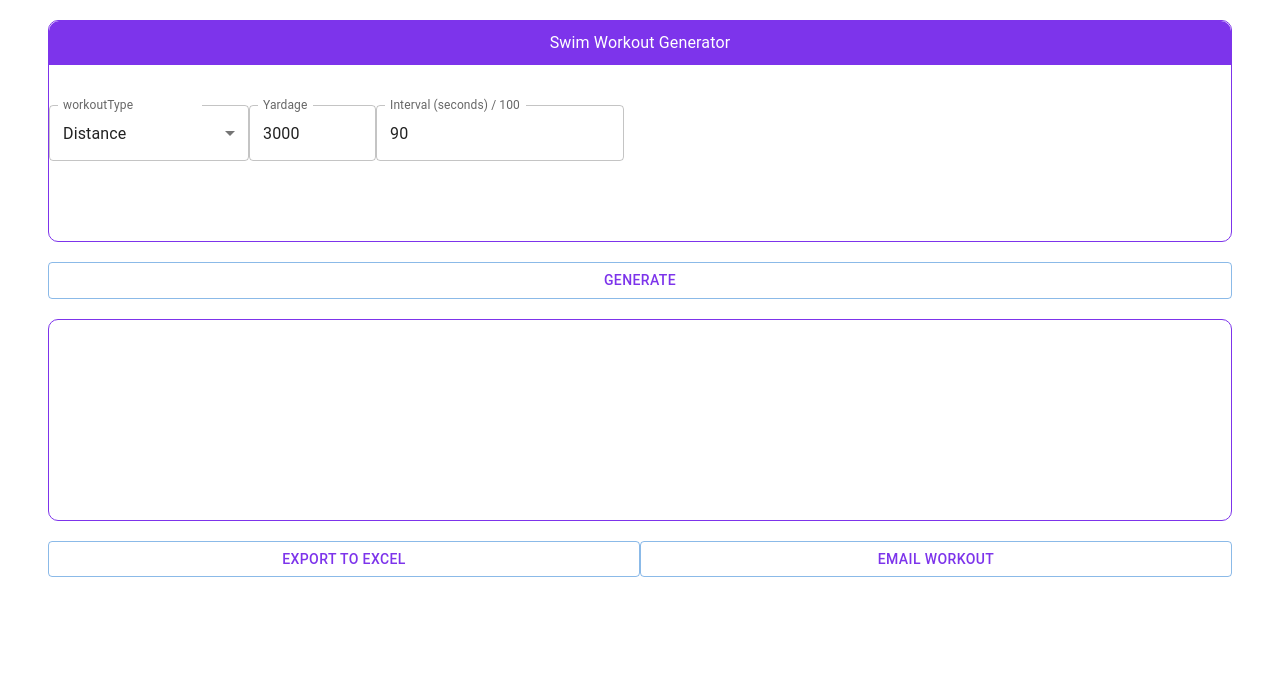
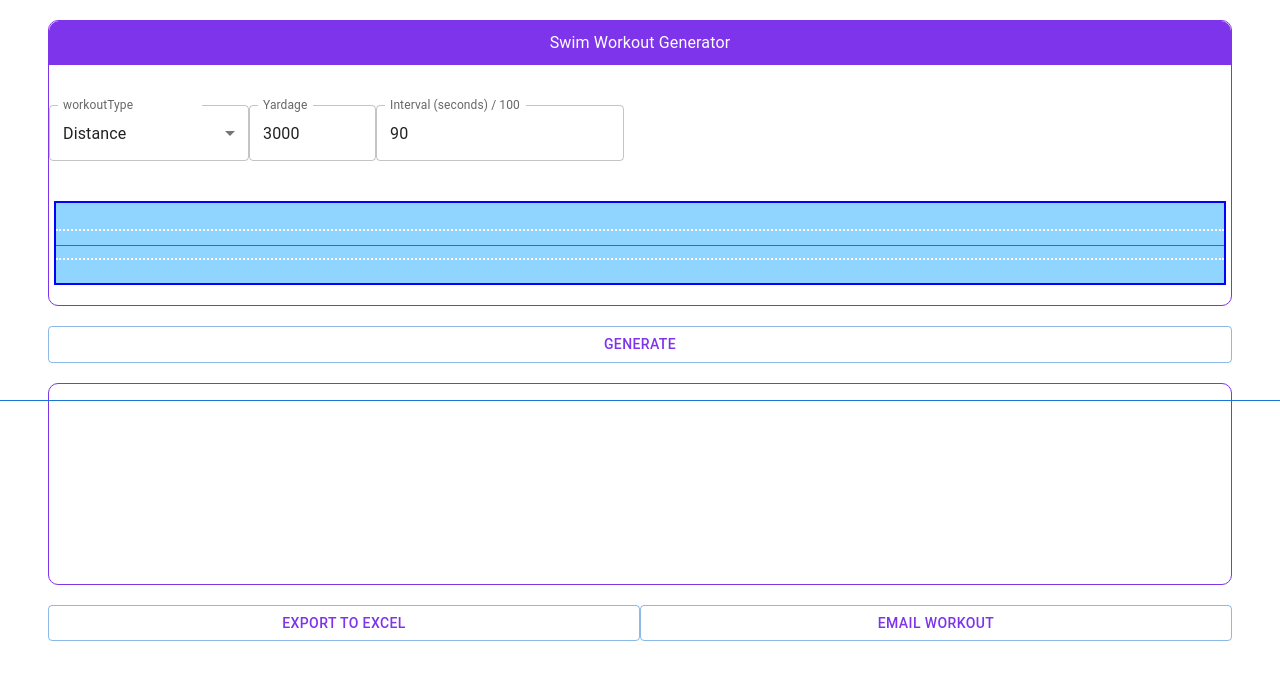
Before and after one commit to legaudinier/swimWorkouts, a React (Vite) app: page / in a window 1280 px wide. Shown: the top 680 px of the page. Built offline with nearby package versions, Linux system fonts and the light colour scheme.

Commit message:
Setting up some styling for some animations

```diff
--- a/src/App.tsx
+++ b/src/App.tsx
@@ -61,7 +61,7 @@ function App() {
         <Box sx={{
           marginLeft: '40px',
           marginRight: '40px',
-          paddingBottom: '40px',
+          paddingBottom: '20px',
           borderTop: '1px solid #7d34eb',
           borderLeft: '1px solid #7d34eb',
           borderRight: '1px solid #7d34eb',
@@ -125,6 +125,43 @@ function App() {
               />
             </Box>
           </Box>
+          <Box sx={{
+            border: '2px solid blue', height: '80px',
+            backgroundColor: '#90D5FF',
+            marginLeft: '5px', marginRight: '5px'
+          }}>
+            <Box sx={{
+              height: '33%', borderBottom: '2px dotted white', '&::before': {
+                content: '""', // Required for before/after to appear
+                position: 'absolute',
+                top: '50%',
+                left: 0,
+                width: '100%',
+                height: '1px',
+                backgroundColor: 'primary.main',
+              }
+            }}></Box>
+            <Box sx={{
+              height: '33%', borderBottom: '2px dotted white',
+              position: 'relative',
+              '&::before': {
+                content: '""', // Required for before/after to appear
+                position: 'absolute',
+                top: '50%',
+                left: 0,
+                width: '100%',
+                height: '1px',
+                backgroundColor: 'primary.main',
+              },
+            }} ></Box>
+            <Box sx={{ height: '33%' }}></Box>
+
+          </Box>
+          {/* lines at the bottom of the pool */}
+          {/* blue at the end, add flags, white and red alternating */}
+          {/* two swimmers, one fast, one slow, the fast one keeps going,
+          the slow one takes a break at walls and then goes after a while*/}
+          {/* another one is just in a floaty */}
         </Box>
         {/* actually hook this up */}
         <Box sx={{
```
